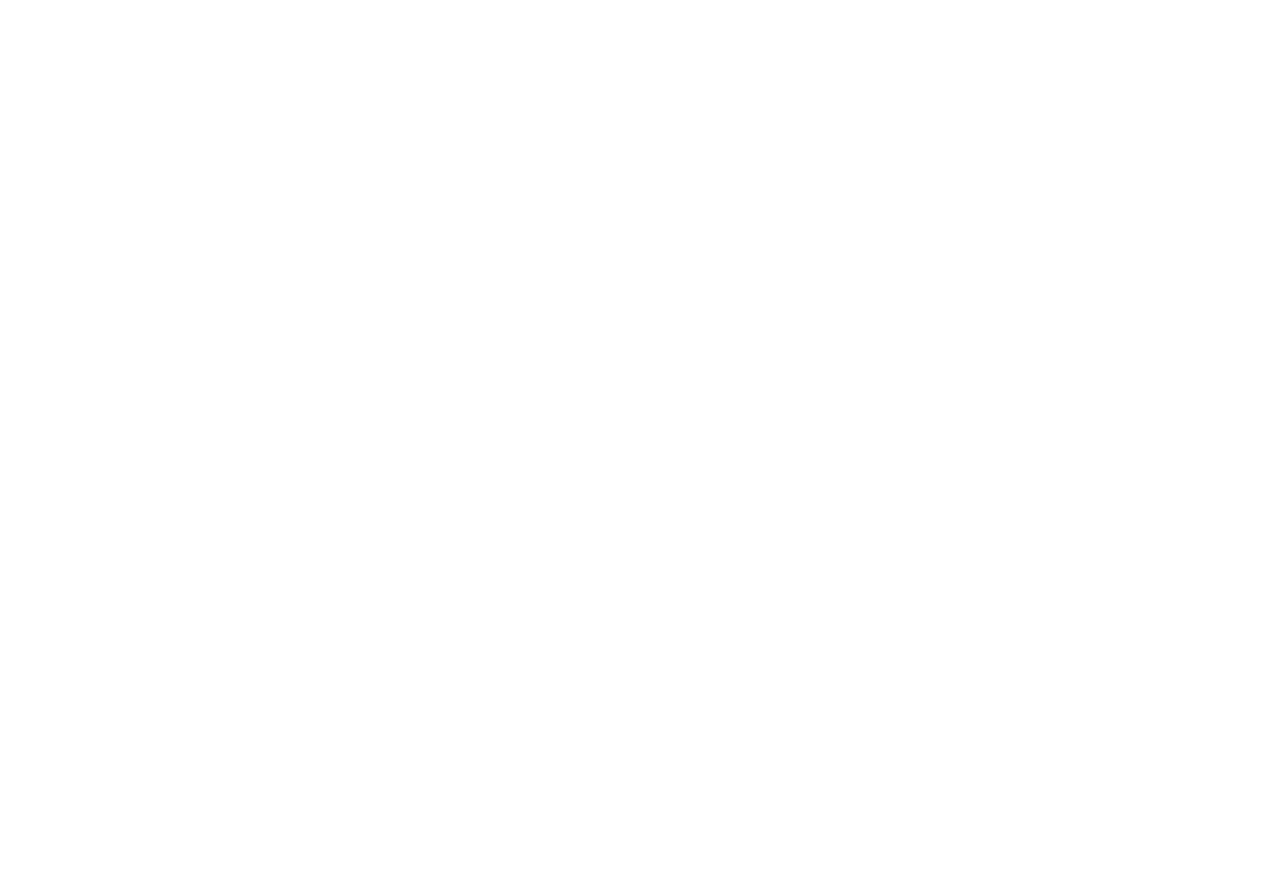
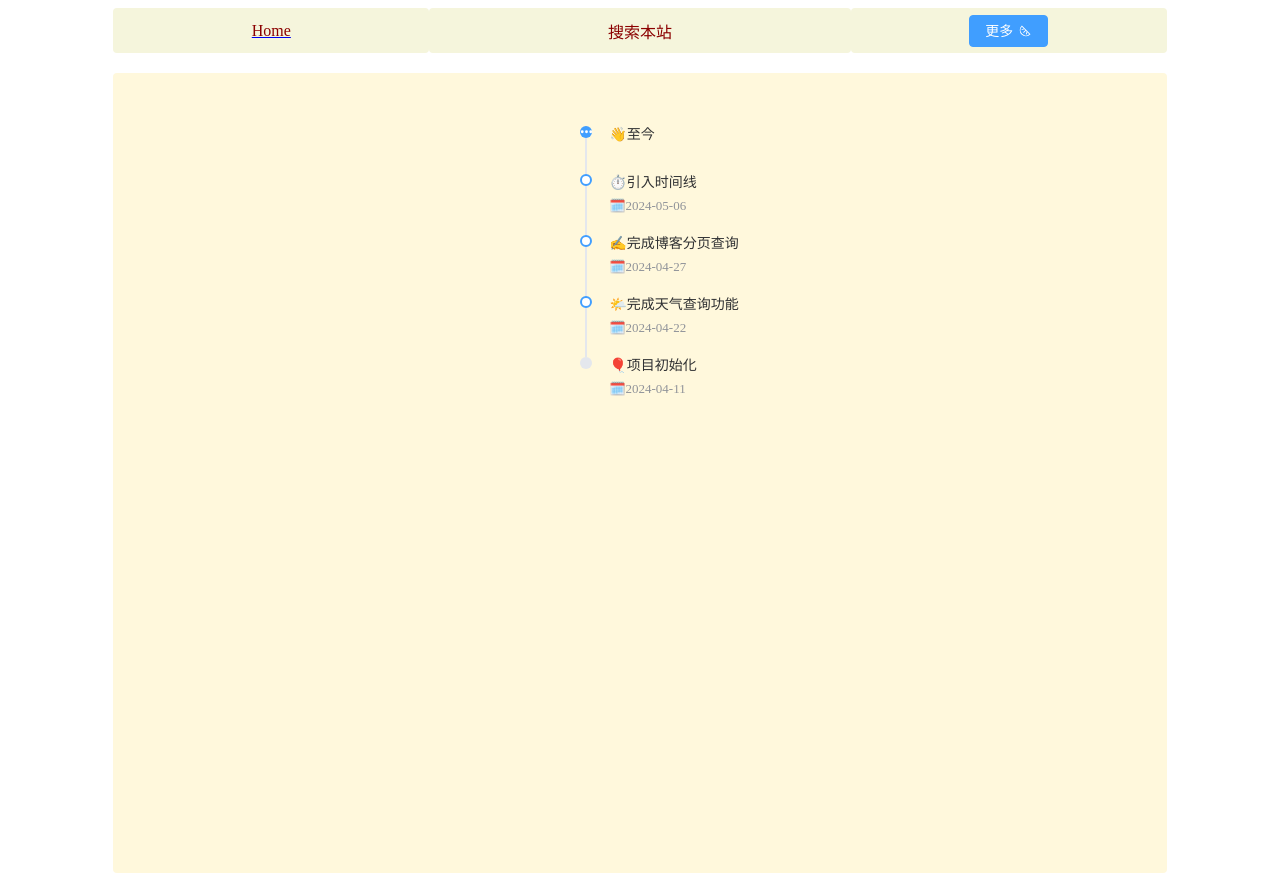
Before and after one commit to Jjqcoder/home, a Vue app in the folder my-home-client/: page /timeline in a window 1280 px wide. Before the commit this address had no page. Before the commit the page ends 800 px from the top, so only its background shows below. Built offline with nearby package versions, Linux system fonts and the light colour scheme.

Commit message:
feat:引入时间线

```diff
--- a/my-home-client/src/components/Layout.vue
+++ b/my-home-client/src/components/Layout.vue
@@ -14,7 +14,9 @@
     </el-col>
     <!-- 导航栏左侧-LOGO -->
     <el-col :span="6" style="background:Beige">
-      <div class="grid-content ep-bg-purple-dark my-home"><span class="my-logo">Home</span></div>
+      <div class="grid-content ep-bg-purple-dark my-home"><router-link to="/">
+          <span class="my-logo">Home</span>
+        </router-link></div>
     </el-col>
     <!-- 导航栏中心 -->
     <el-col :span="8" style="background:Beige">
--- a/my-home-client/src/components/blog/index.vue
+++ b/my-home-client/src/components/blog/index.vue
@@ -1,10 +1,4 @@
 <template>
-  <!-- 写博客开始(写博客功能放到后台管理中) -->
-  <!-- <div class="write">
-    <router-link to="/writeBlog">
-      <el-link type="primary" icon="Star">写一篇✍️</el-link>
-    </router-link>
-  </div> -->
   <div>
     <!-- 获取来的数据：{{ pageSelectData }} -->
     <fixedList class="my-blog" :pageSelectData="pageSelectData"></fixedList>
@@ -95,10 +89,6 @@
   margin-bottom: 16px;
 }
 
-.my-blog {
-  margin-top: 1%;
-}
-
 .demo-pagination-block {
   width: 430px;
 }
@@ -106,6 +96,5 @@
   display: flex;
   justify-content: center;
   font-size: large;
-  margin-top: 10px;
 }
 </style>
--- /dev/null
+++ b/my-home-client/src/components/timeline/index.vue
@@ -0,0 +1,88 @@
+<template >
+  <div class="wrap">
+    <el-timeline class="timeline" style="max-width: 600px">
+      <el-timeline-item v-for="(activity, index) in activities" :key="index" :icon="activity.icon"
+        :type="activity.type" :color="activity.color" :size="activity.size"
+        :hollow="activity.hollow" :timestamp="activity.timestamp">
+        {{ activity.content }}
+      </el-timeline-item>
+    </el-timeline>
+  </div>
+</template>
+
+<script lang="ts" setup>
+import { MoreFilled } from '@element-plus/icons-vue';
+
+const activities = [
+  // {
+  //   content: 'Custom icon',
+  //   timestamp: '2018-04-12 20:46',
+  //   size: 'large',
+  //   type: 'primary',
+  //   icon: MoreFilled,
+  // },
+  // {
+  //   content: 'Custom color',
+  //   timestamp: '2018-04-03 20:46',
+  //   color: '#0bbd87',
+  // },
+  // {
+  //   content: 'Custom size',
+  //   timestamp: '2018-04-03 20:46',
+  //   size: 'large',
+  // },
+  // {
+  //   content: 'Custom hollow',
+  //   timestamp: '2018-04-03 20:46',
+  //   type: 'primary',
+  //   hollow: true,
+  // },
+  // {
+  //   content: 'Default node',
+  //   timestamp: '2018-04-03 20:46',
+  // },
+
+  {
+    content: '👋至今',
+    type: 'primary',
+    icon: MoreFilled,
+  },
+  {
+    content: '⏱️引入时间线',
+    timestamp: '🗓️2024-05-06',
+    type: 'primary',
+    hollow: true,
+  },
+  {
+    content: '✍️完成博客分页查询',
+    timestamp: '🗓️2024-04-27',
+    type: 'primary',
+    hollow: true,
+  },
+  {
+    content: '🌤️完成天气查询功能',
+    timestamp: '🗓️2024-04-22',
+    type: 'primary',
+    hollow: true,
+  },
+  {
+    content: '🎈项目初始化',
+    timestamp: '🗓️2024-04-11',
+    // type: 'primary',
+    // hollow: true,
+  },
+];
+</script>
+
+<style>
+/* .timeline {
+  margin-top: 5%;
+  margin-left: 30%;
+} */
+
+.wrap {
+  display: flex;
+  justify-content: center;
+  padding-top: 5%;
+}
+</style>
--- a/my-home-client/src/router/index.js
+++ b/my-home-client/src/router/index.js
@@ -9,11 +9,12 @@
 import EnglishCom from './../components/english/index.vue';
 import AboutCom from './../components/about/index.vue';
 import WeatherCom from './../components/weather/index.vue';
-// import WriteBlogCom from './../components/writeBlog/index.vue'
+import TimelineCom from './../components/timeline/index.vue';
 
 // 定义路由
 const routes = [{
   path: '/',
+  redirect: '/timeline', // 默认重定向到counter组件处
   name: 'layout',
   component: Layout,
   children: [{
@@ -40,12 +41,11 @@
     path: 'weather',
     name: 'weather',
     component: WeatherCom
+  }, {
+    path: 'timeline',
+    name: 'timeline',
+    component: TimelineCom
   }
-    // , {
-    //   path: 'writeBlog',
-    //   name: 'writeBlog',
-    //   component: WriteBlogCom
-    // }
   ]
 }];
 
```
